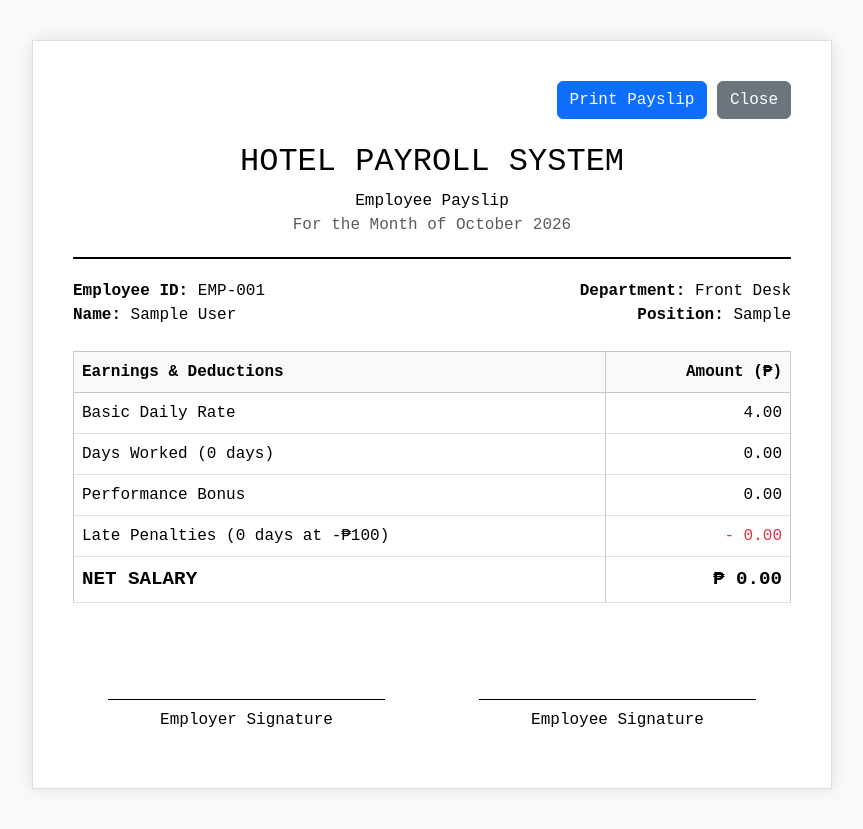
After one commit to Aizen0303/hotel-payroll-system, a PHP site: page /pages/payslip.php?id=1&month=2026-10 in a window 1280 px wide. The commit adds this page. Shown: the whole page, without its empty margins (208-1071 px from the left). Run offline with PHP 8.4, Linux system fonts and the light colour scheme; the visitor is signed in with stand-in values (Sample User, id 1); tables that the repository leaves empty or names only in its code hold one stand-in row (values such as "Sample post").

Commit message:
Add printable employee payslips

```diff
--- /dev/null
+++ b/pages/payslip.php
@@ -0,0 +1,123 @@
+<?php
+session_start();
+require_once '../config/db.php';
+
+if (!isset($_SESSION['user_id']) || !isset($_GET['id']) || !isset($_GET['month'])) {
+    die("Invalid request.");
+}
+
+$emp_id = $_GET['id'];
+$month = $_GET['month'];
+$penalty_rate = 100.00;
+
+// Fetch specific employee's payroll data
+$sql = "SELECT e.*,
+               (SELECT COUNT(id) FROM attendance WHERE employee_id = e.id AND status IN ('Present', 'Late') AND DATE_FORMAT(attendance_date, '%Y-%m') = :month) as days_worked,
+               (SELECT COUNT(id) FROM attendance WHERE employee_id = e.id AND status = 'Late' AND DATE_FORMAT(attendance_date, '%Y-%m') = :month) as days_late,
+               (SELECT COALESCE(amount, 0) FROM bonuses WHERE employee_id = e.id AND bonus_month = :month) as bonus
+        FROM employees e
+        WHERE e.id = :emp_id";
+
+$stmt = $conn->prepare($sql);
+$stmt->execute([':month' => $month, ':emp_id' => $emp_id]);
+$emp = $stmt->fetch(PDO::FETCH_ASSOC);
+
+if (!$emp) die("Employee not found.");
+
+// Math Engine
+$gross_salary = $emp['basic_daily_rate'] * $emp['days_worked'];
+$late_deduction = $emp['days_late'] * $penalty_rate;
+$bonus = $emp['bonus'];
+$net_salary = $gross_salary + $bonus - $late_deduction;
+?>
+<!DOCTYPE html>
+<html lang="en">
+<head>
+    <meta charset="UTF-8">
+    <title>Payslip - <?php echo htmlspecialchars($emp['first_name'] . ' ' . $emp['last_name']); ?></title>
+    <link href="https://cdn.jsdelivr.net/npm/bootstrap@5.3.3/dist/css/bootstrap.min.css" rel="stylesheet">
+    <style>
+        /* Force a clean, white layout for printing */
+        body { background-color: #f8f9fa; color: #000; padding: 40px; font-family: 'Courier New', Courier, monospace; }
+        .payslip-container { background: #fff; max-width: 800px; margin: 0 auto; padding: 40px; border: 1px solid #ddd; box-shadow: 0 0 15px rgba(0,0,0,0.1); }
+        .header { border-bottom: 2px solid #000; padding-bottom: 20px; margin-bottom: 20px; }
+        .table th, .table td { border-color: #ccc; }
+        .total-row { font-weight: bold; font-size: 1.2rem; border-top: 2px solid #000; }
+
+        /* Hide buttons when printing */
+        @media print {
+            .no-print { display: none !important; }
+            body { background: #fff; padding: 0; }
+            .payslip-container { box-shadow: none; border: none; padding: 0; }
+        }
+    </style>
+</head>
+<body>
+    <div class="payslip-container">
+        <!-- Print Button -->
+        <div class="text-end mb-4 no-print">
+            <button class="btn btn-primary" onclick="window.print()">Print Payslip</button>
+            <button class="btn btn-secondary" onclick="window.close()">Close</button>
+        </div>
+
+        <div class="header text-center">
+            <h2>HOTEL PAYROLL SYSTEM</h2>
+            <p class="m-0">Employee Payslip</p>
+            <p class="m-0 text-muted">For the Month of <?php echo date('F Y', strtotime($month)); ?></p>
+        </div>
+
+        <div class="row mb-4">
+            <div class="col-sm-6">
+                <strong>Employee ID:</strong> <?php echo htmlspecialchars($emp['employee_code'] ?? 'EMP-' . str_pad($emp['id'], 3, '0', STR_PAD_LEFT)); ?><br>
+                <strong>Name:</strong> <?php echo htmlspecialchars($emp['first_name'] . ' ' . $emp['last_name']); ?>
+            </div>
+            <div class="col-sm-6 text-end">
+                <strong>Department:</strong> <?php echo htmlspecialchars($emp['department']); ?><br>
+                <strong>Position:</strong> <?php echo htmlspecialchars($emp['position'] ?? 'Staff'); ?>
+            </div>
+        </div>
+
+        <table class="table table-bordered mb-4">
+            <thead class="table-light">
+                <tr>
+                    <th>Earnings & Deductions</th>
+                    <th class="text-end">Amount (₱)</th>
+                </tr>
+            </thead>
+            <tbody>
+                <tr>
+                    <td>Basic Daily Rate</td>
+                    <td class="text-end"><?php echo number_format($emp['basic_daily_rate'], 2); ?></td>
+                </tr>
+                <tr>
+                    <td>Days Worked (<?php echo $emp['days_worked']; ?> days)</td>
+                    <td class="text-end"><?php echo number_format($gross_salary, 2); ?></td>
+                </tr>
+                <tr>
+                    <td>Performance Bonus</td>
+                    <td class="text-end"><?php echo number_format($bonus, 2); ?></td>
+                </tr>
+                <tr>
+                    <td>Late Penalties (<?php echo $emp['days_late']; ?> days at -₱100)</td>
+                    <td class="text-end text-danger">- <?php echo number_format($late_deduction, 2); ?></td>
+                </tr>
+                <tr class="total-row">
+                    <td>NET SALARY</td>
+                    <td class="text-end">₱ <?php echo number_format($net_salary, 2); ?></td>
+                </tr>
+            </tbody>
+        </table>
+
+        <div class="row mt-5 pt-5 text-center">
+            <div class="col-6">
+                <div style="border-top: 1px solid #000; width: 80%; margin: 0 auto;"></div>
+                <p class="mt-2">Employer Signature</p>
+            </div>
+            <div class="col-6">
+                <div style="border-top: 1px solid #000; width: 80%; margin: 0 auto;"></div>
+                <p class="mt-2">Employee Signature</p>
+            </div>
+        </div>
+    </div>
+</body>
+</html>
```
Also changed, not shown: pages/payroll.php (+4 -3 lines).
